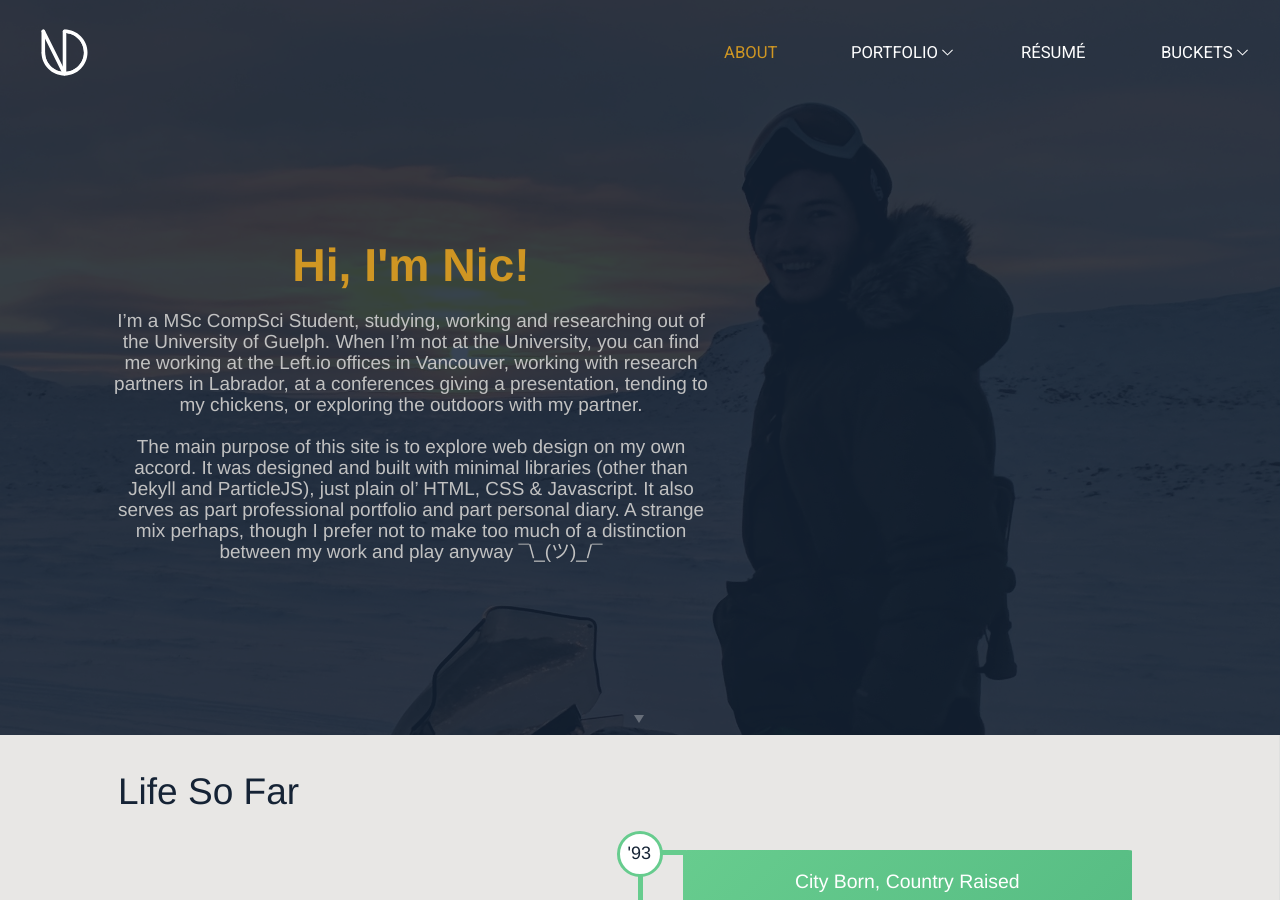
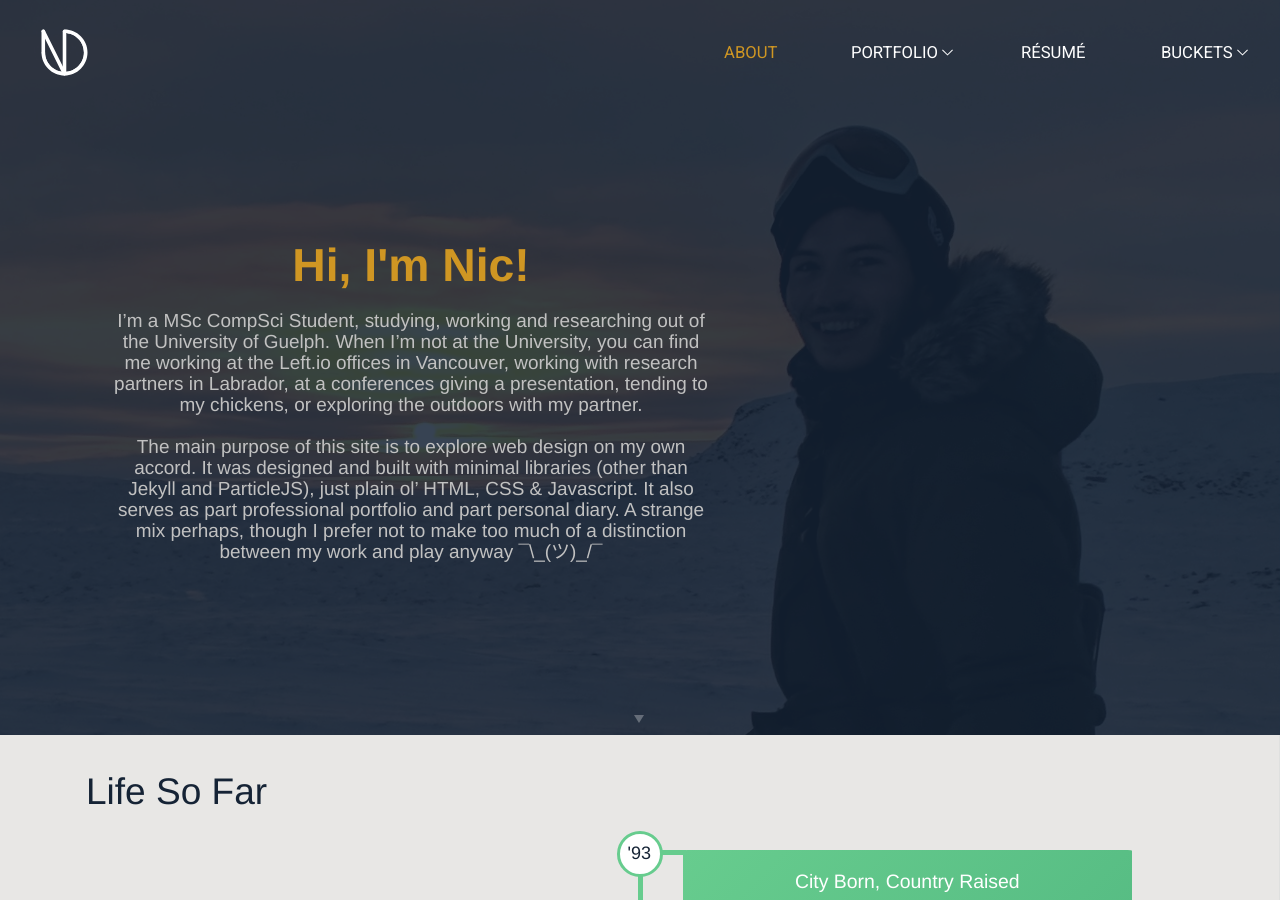
Before and after one commit to Durishn/nicdurish.ca-v1, a Jekyll site: the page built from pages/about.html, in a window 1280 px wide and 900 px high. Built offline with Jekyll 4.4.1, drawn with Linux system fonts in a browser that asks for light colours; nearby versions of some CDN libraries.

Commit message:
fixing page size and fixed header

```diff
--- a/css/main.scss
+++ b/css/main.scss
@@ -87,12 +87,18 @@
   background-color: $page-div-background;
 }
 
+.page-content{
+  max-width: 1780px;
+  margin: auto;
+  width: calc(85vw + 20px);
+}
+
 .fullpdf{
   width: 100%; height: calc(100vh - 65px); display: block;
 }
 
 /*************
-GENERAL STYLES
+SUPER-GENERAL STYLES
 **************/
 .displaynone{
   display:none;
@@ -118,12 +124,6 @@
 
 .circle{
   border-radius: 50%;
-}
-
-.page-content{
-  max-width: 1780px;
-  margin: auto;
-  width: calc(80vw + 20px);
 }
 
 .row{
--- a/pages/about.html
+++ b/pages/about.html
@@ -4,7 +4,7 @@
 permalink: /about/
 ---
 <div class="banner-div">
-	<div class="banner EP-stay-015" style="background: url(../img/banner/banner_1.jpg) no-repeat fixed 48% 0; background-size: cover; color: $nav-back; opacity: 0.15;"></div>
+	<div class="banner EP-stay-015" style="background: url(../img/banner/banner_1.jpg) no-repeat fixed 48% 0; position: fixed; background-size: cover; color: $nav-back; opacity: 0.15;"></div>
 	<div class="page-content">
 		<div class="bannertext-div EP-fade-stay">
 			<div id="bannertext-container">
```
Also changed, not shown: 3 other files.
